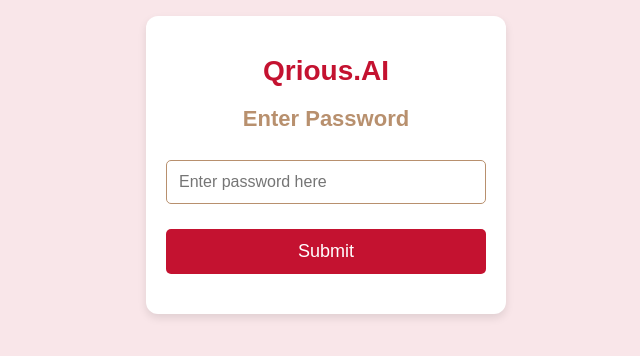
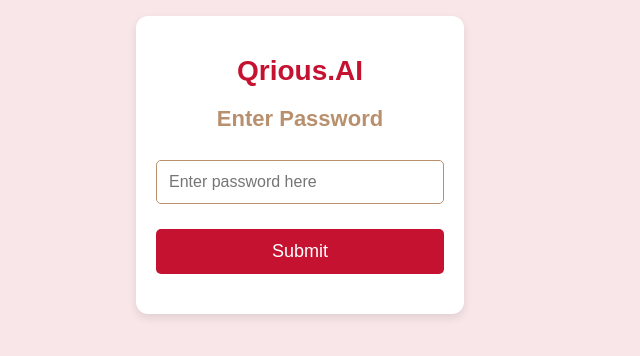
Before and after one commit to HarshaVarrdan/harshavarrdan.github.io, a plain HTML site: page index.html in a window 1280 px wide. Shown: the part 246-602 px from the top of the page, without its empty margins (344-984 px from the left). Drawn offline with Linux system fonts and the light colour scheme.

Commit message:
Update style.css

```diff
--- a/style.css
+++ b/style.css
@@ -33,9 +33,9 @@
   padding: 20px;
   border-radius: 12px;
   box-shadow: 0 4px 8px rgba(0, 0, 0, 0.1);
-  max-width: 100%;
-  width: 100%;
-  margin: 10px;
+  width: 90%;
+  max-width: 400px; /* Set a maximum width */
+  margin: 10px auto; /* Center the container */
 }
 
 h1 {
```
